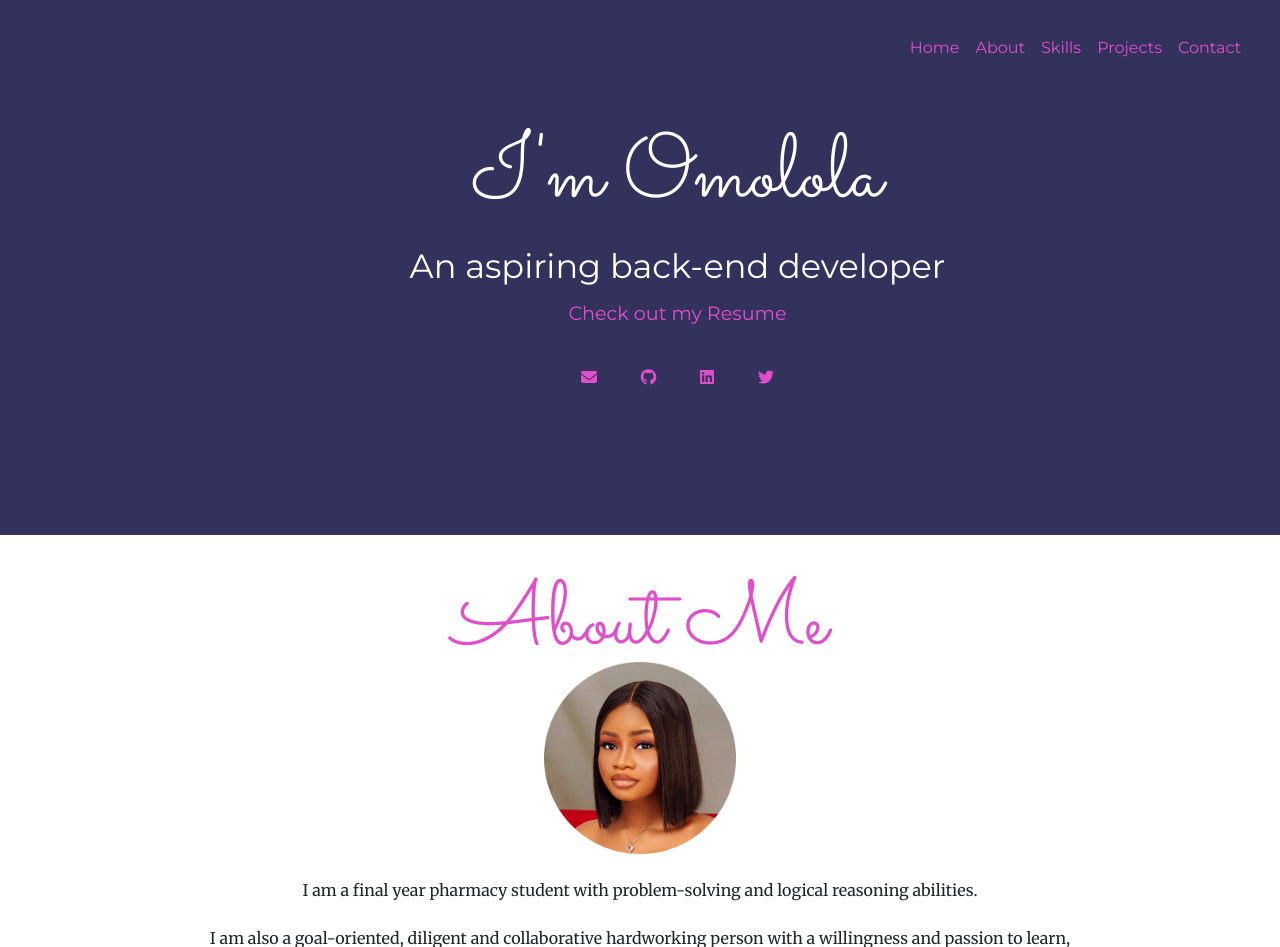
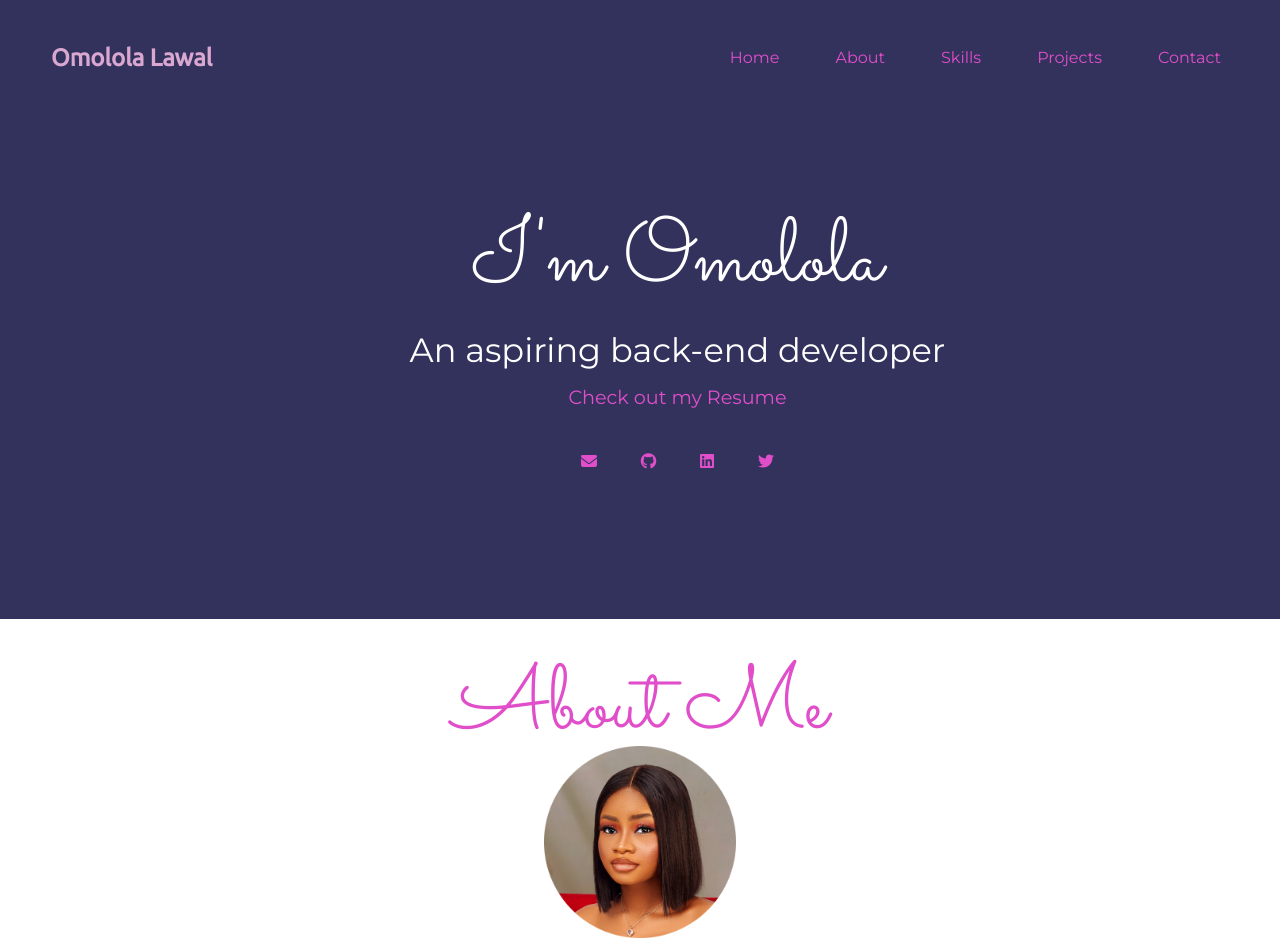
Before and after one commit to Lolita-codes/Portfolio_website, a Flask app: page / in a window 1280 px wide. Shown: the top 947 px of the page. Run offline with Flask 2, Linux system fonts and the light colour scheme; some libraries are stand-ins or nearby versions.

Commit message:
Changes made

```diff
--- a/static/styles.css
+++ b/static/styles.css
@@ -5,7 +5,7 @@ body {
 }
 
 .title-text {
-    margin: 0 25% 0 32%;
+    margin: 5% 25% 0 32%;
 }
 
 h1 {
@@ -23,7 +23,7 @@ h1 {
 }
 
 .sticky-top {
-    background-color:
+    background-color: #32325d;
 }
 
 .navbar-brand {
@@ -37,7 +37,6 @@ h1 {
     font-size: 1.5rem;
     font-weight: bold;
     color: #daa7d1;
-    position: relative;
     bottom: 68px;
     left: 30px;
 }
@@ -46,10 +45,18 @@ h1 {
     color: #e14eca;
 }
 
+.nav-link {
+    margin: 10px 20px;
+}
+
 .top-container {
   background-color: #32325d;
   position: relative;
   padding-top: 20px;
+}
+
+.control-label, #submit {
+    color: #e14eca;
 }
 
 .resume {
```
